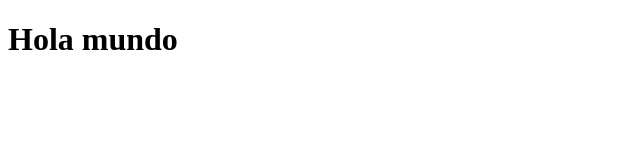
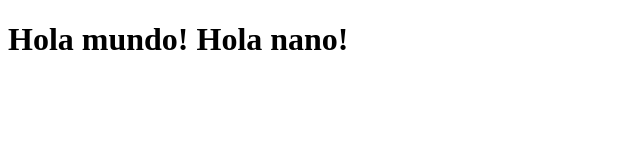
Before and after one commit to rocknrios/coursera-test, a plain HTML site: page site/index.html in a window 1280 px wide. Shown: the whole page, without its empty margins (0-640 px from the left). Drawn offline with Linux system fonts and the light colour scheme.

Commit message:
Small addition

```diff
--- a/site/index.html
+++ b/site/index.html
@@ -4,6 +4,6 @@
 	<title>Hola mundo</title>
 </head>
 <body>
-<h1>Hola mundo</h1>
+<h1>Hola mundo! Hola nano!</h1>
 </body>
 </html>
```
